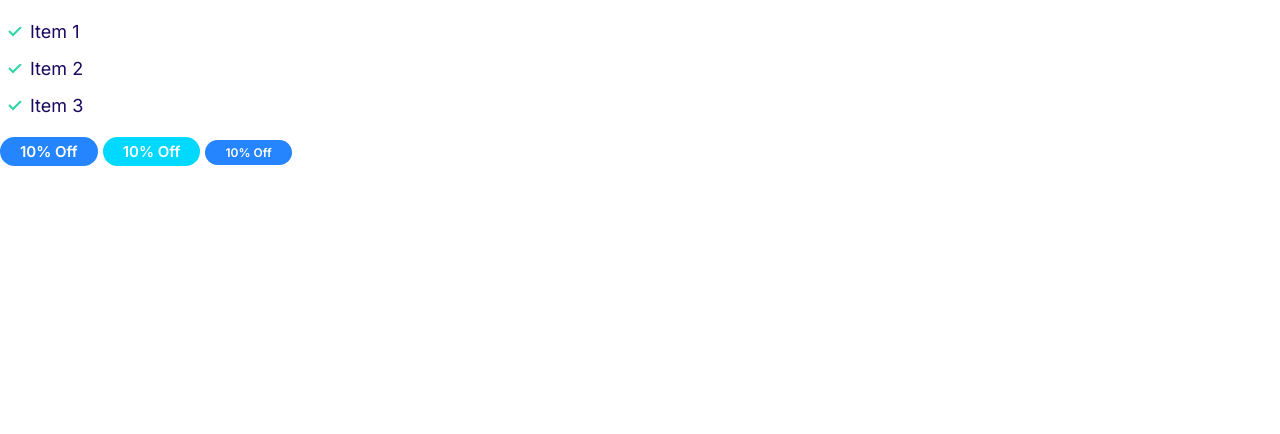
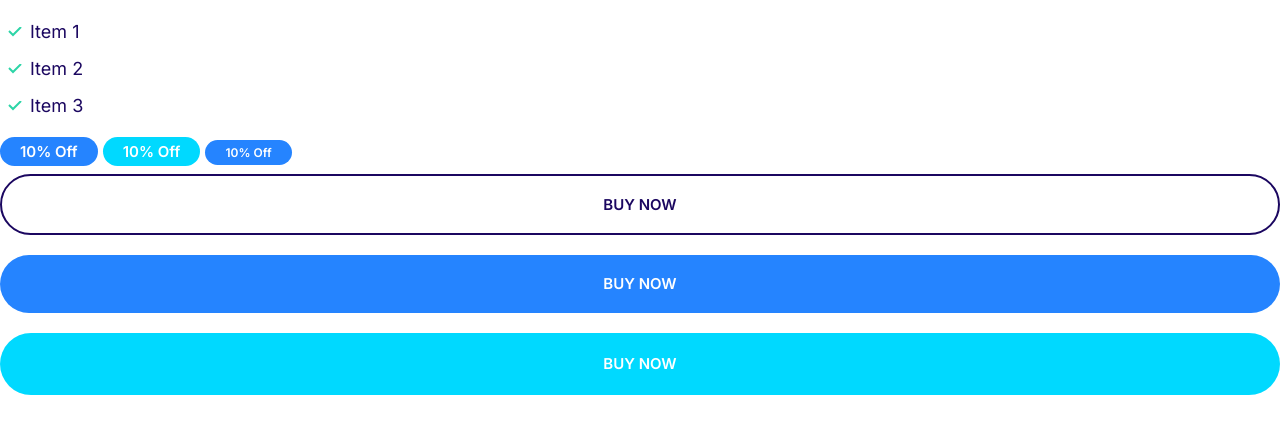
Before and after one commit to emblema/html-css-course-project, a plain HTML site: page index.html in a window 1280 px wide. Drawn offline with Linux system fonts and the light colour scheme.

Commit message:
Build the button component

```diff
--- a/css/styles.css
+++ b/css/styles.css
@@ -4,6 +4,12 @@
   --color-accent: #ff3400;
   --color-headings: #1b0760;
   --color-body: #918ca4;
+}
+
+*,
+*::after,
+*::before {
+  box-sizing: border-box;
 }
 
 /* Typography */
@@ -172,3 +178,67 @@ a {
   justify-content: center;
   align-items: center;
 }
+
+/* Buttons */
+
+.btn {
+  border-radius: 40px;
+  border: 0;
+  cursor: pointer;
+  font-size: 1.8rem;
+  font-weight: 600;
+  margin: 1rem 0;
+  padding: 2rem 3rem;
+  text-align: center;
+  text-transform: uppercase;
+  white-space: nowrap;
+}
+
+.btn--primary {
+  background: var(--color-primary);
+  color: #fff;
+}
+
+.btn--primary:hover {
+  background: #3a8ffd;
+}
+
+.btn--secondary {
+  background: var(--color-secondary);
+  color: #fff;
+}
+
+.btn--secondary:hover {
+  background: #00c8eb;
+}
+
+.btn--accent {
+  background: var(--color-accent);
+  color: #fff;
+}
+
+.btn--accent:hover {
+  background: #fa5228;
+}
+
+.btn--block {
+  width: 100%;
+  display: inline-block;
+}
+
+@media screen and (min-width: 1024px) {
+  .btn {
+    font-size: 1.5rem;
+  }
+}
+
+.btn--outline {
+  background: #fff;
+  color: var(--color-headings);
+  border: 2px solid var(--color-headings);
+}
+
+.btn--outline:hover {
+  background: var(--color-headings);
+  color: #fff;
+}
--- a/index.html
+++ b/index.html
@@ -23,5 +23,8 @@
       <span class="badge badge--secondary">10% Off</span>
       <span class="badge badge--primary badge--small">10% Off</span>
     </div>
+    <button class="btn btn--primary btn--block btn--outline">Buy Now</button>
+    <button class="btn btn--primary btn--block">Buy Now</button>
+    <a href="#" class="btn btn--secondary btn--block">Buy Now</a>
   </body>
 </html>
```
Also changed, not shown: components/buttons.html (added, +3 -0 lines), images/sprite.svg (deleted).
